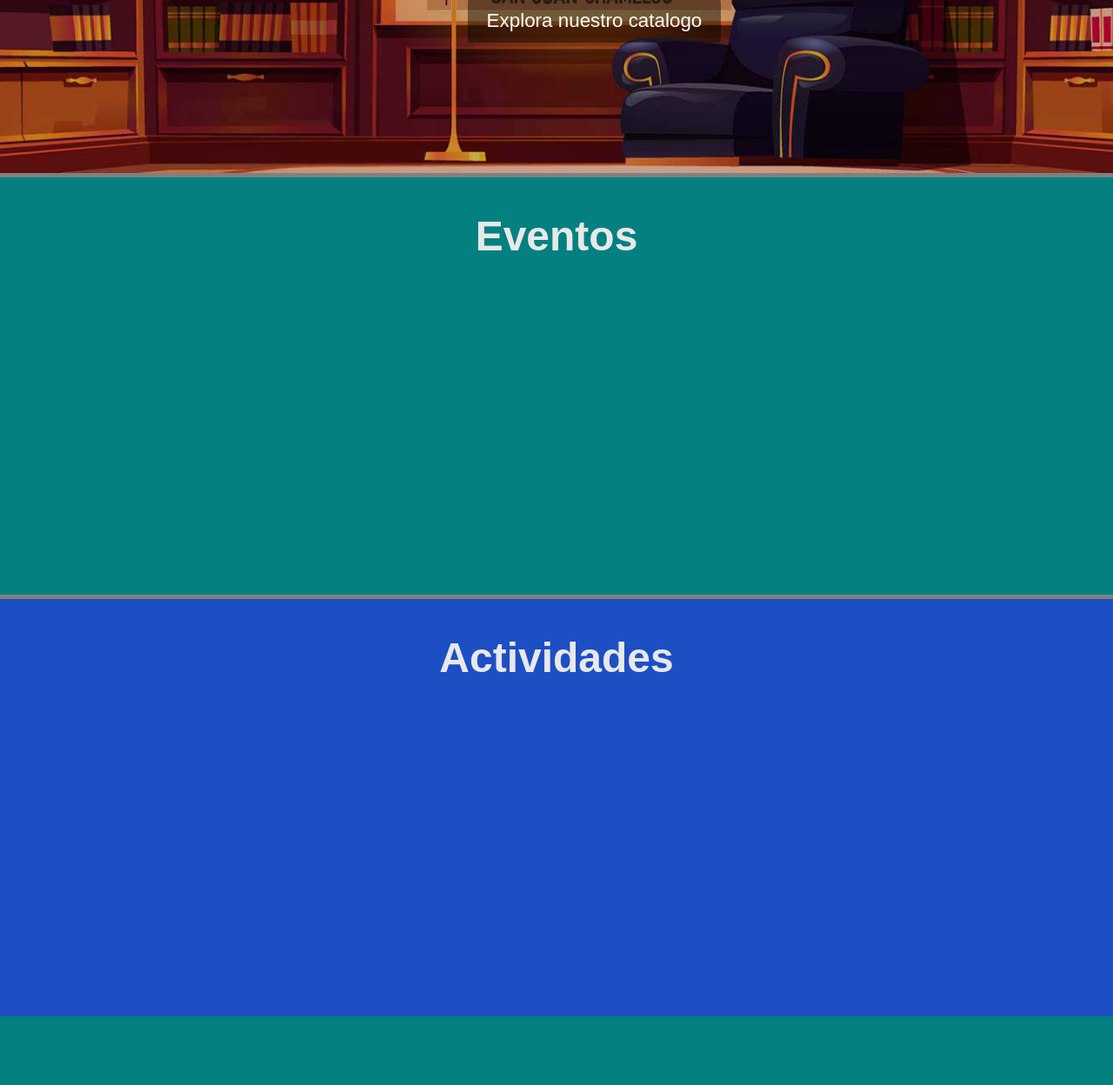
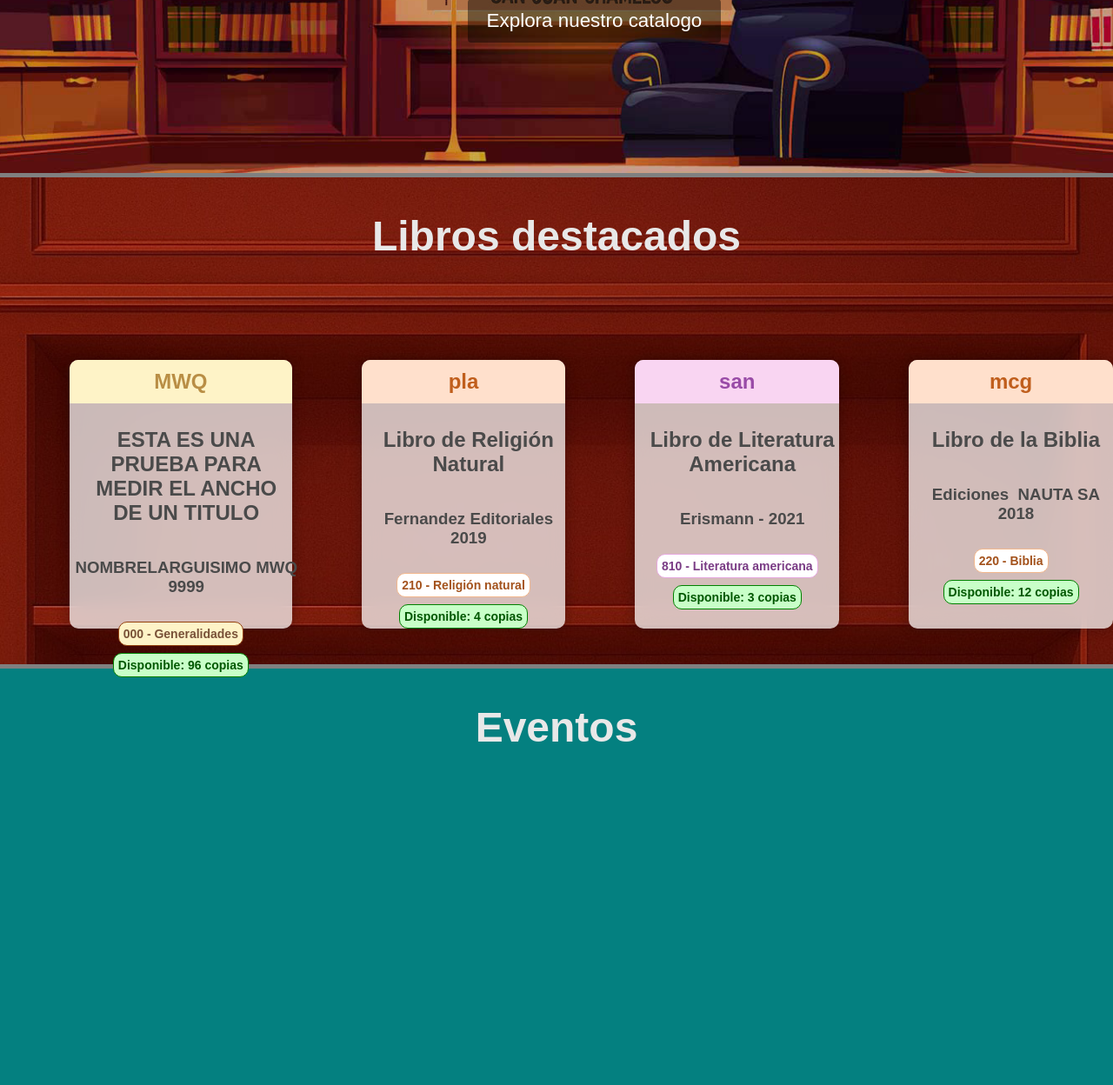
Before and after one commit to SerGioAMM/Biblioteca_V3, a Flask app: page / in a window 1280 px wide. Shown: the part 521-1769 px from the top of the page at 87% size. Before the commit the page ends 1690 px from the top, so only its background shows below. Run offline with Flask 3, Linux system fonts and the light colour scheme; data comes from the database, SQL or seed files in the repository; both versions use the stored data as it was after the commit.

Commit message:
agregado seccion de libros destacados funcional

```diff
--- a/app.py
+++ b/app.py
@@ -16,9 +16,25 @@ app.secret_key = "234_Clav3-Ant1H4ck3r$_1"
 @app.route("/", methods=["GET", "POST"])
 def inicio():
     #TODO: Idea descartada, Libros destacados, donde el libro que se presta aparecia como destacado
+    conexion = conexion_BD()
+    query = conexion.cursor()
 
+    query.execute("""select l.id_libro,count(l.id_libro) as cantidad, n.notacion, l.Titulo, a.nombre_autor, a.apellido_autor, l.ano_publicacion, sd.codigo_seccion, sd.seccion, l.numero_copias
+                    from Prestamos p
+					join libros l on p.id_libro = l.id_libro
+                    join RegistroLibros r ON r.id_libro = l.id_libro
+                    join SistemaDewey sd ON sd.codigo_seccion = r.codigo_seccion
+                    join notaciones n ON n.id_notacion = r.id_notacion
+                    join Autores a ON a.id_autor = n.id_autor
+                    group by p.id_libro
+                    order by cantidad desc
+                    limit 4;""")
+    libros_destacados = query.fetchall()
 
-    return render_template("index.html")
+    query.close()
+    conexion.close()
+
+    return render_template("index.html",libros_destacados=libros_destacados)
 
 # ----------------------------------------------------- LOGOUT ----------------------------------------------------- #
 
@@ -217,7 +233,7 @@ def libros():
     offset = (pagina - 1) * libros_por_pagina
 
     # Consulta para contar todos los libros
-    query.execute("SELECT COUNT(*) FROM Libros")
+    query.execute("select count(*) from Libros")
     total_libros = query.fetchone()[0]
     total_paginas = math.ceil(total_libros / libros_por_pagina)
 
@@ -227,12 +243,12 @@ def libros():
     query.execute("""
         select l.id_libro, Titulo, tomo, ano_publicacion, ISBN, numero_paginas, numero_copias,
                sd.codigo_seccion, sd.seccion, a.nombre_autor, a.apellido_autor, e.editorial, n.notacion
-        from Libros AS l
-        join RegistroLibros AS r ON r.id_libro = l.id_libro
-        join SistemaDewey AS sd ON sd.codigo_seccion = r.codigo_seccion
-        join notaciones AS n ON n.id_notacion = r.id_notacion
-        join Autores AS a ON a.id_autor = n.id_autor
-        join Editoriales AS e ON e.id_editorial = n.id_editorial
+        from Libros l
+        join RegistroLibros r ON r.id_libro = l.id_libro
+        join SistemaDewey sd ON sd.codigo_seccion = r.codigo_seccion
+        join notaciones n ON n.id_notacion = r.id_notacion
+        join Autores a ON a.id_autor = n.id_autor
+        join Editoriales e ON e.id_editorial = n.id_editorial
         LIMIT ? OFFSET ?
     """, (libros_por_pagina, offset))
     libros = query.fetchall()
--- a/static/estilo_inicio.css
+++ b/static/estilo_inicio.css
@@ -35,14 +35,10 @@
 
 
 
-
-
-/*
-
-/* Seccion de libros destacados
+/* Seccion de libros destacados */
 .seccion-libros-destacados{
     background-color: bisque;
-    background-image: url("/static/img/estanterias\ -\ v4.jpg");
+    background-image: url("/static/img/estanterias\ -\ v6.jpg");
     background-size: cover;
     background-position: center;
     height: 70vh;
@@ -50,22 +46,21 @@
     text-align: center;
 }
 .div-contenedor-libros-destacados{
-    display: block;
+    display:flex;
+    flex-direction: row;
     position: relative;
-    width: 45%;
     height: 65%;
     top: 17%;
 
 }
 
-/*? Contenedor que tiene los datos del libro
+/*? Contenedor que tiene los datos del libro */
 .div-libro-destacado{
     background-color: rgba(255, 255, 255, 0.721);
     backdrop-filter: blur(10px);
-    display: block;
     position: relative;
-    margin-left: 12%;
-    width: 45%;
+    margin-left: 80px;
+    width: 20%;
     height: 85%;
     border-radius: 10px;
     margin-bottom: .6rem;
@@ -82,7 +77,7 @@
     position: relative;
     display: flex;
     width: 100%;
-    height: 20%;
+    height: 16%;
     justify-content: center;
     align-items: center;
     border-top-left-radius: 10px;
@@ -90,13 +85,13 @@
     background-color: rgb(204, 204, 204);
 }
 
-/*? Textos que muestran la informacion de los libros
+/*? Textos que muestran la informacion de los libros */
 #span-info-libro-d{
     top: 20px;
     position: relative;
     align-items: center;
-    background-color: red;
-
+    display: flex;
+    flex-direction: column;
 
 }
 #span-info-libro-d h2{
@@ -106,6 +101,7 @@
 #span-info-libro-d h3{
     margin-left: 5%;
 }
+/*
 #span-info-libro-d h4{
     margin-left: 5%;
     margin-bottom: 10px;
@@ -113,13 +109,18 @@
     border-radius: 10px;
     padding: 5px;
     font-size: 14px;
+}*/
+#span-info-libro-d h5{
+    margin: 10px;
+    border-radius: 10px;
+    padding: 5px;
+    font-size: 14px;
 }
 
-/*? Textos que muestran la disponibilidad de los libros
+/*? Textos que muestran la disponibilidad de los libros */
 #span-disponibilidad-libro-d{
-    position: relative;
+
     width: 100%;
-    top: 15%;
     display: flex;
     justify-content: center;
 
@@ -132,7 +133,7 @@
 
 }
 
-/* Diferentes colores para disponible o no disponible
+/* Diferentes colores para disponible o no disponible */
 #h4-disponible{
     background-color: rgb(200, 255, 200);
     color: rgb(0, 87, 0);
@@ -142,4 +143,118 @@
     background-color: rgb(255, 200, 200);
     color: rgb(161, 0, 0);
     border: solid 1px red;
-}*/
+}
+
+
+/* Colores de las diferentes secciones */
+#h4-seccion-0 {
+    background-color: #fef3c7;
+    color: #785137;
+    border: solid 1px #92400e;
+}
+
+#h4-seccion-1 {
+    background-color: white;
+    color: #5a3e96;
+    border: solid 1px #c8aef1;
+}
+
+#h4-seccion-2 {
+    background-color: white;
+    color: #a3521c;
+    border: solid 1px #f2b78c;
+}
+
+#h4-seccion-3 {
+    background-color: white;
+    color: #1e88a8;
+    border: solid 1px #9cd4e8;
+}
+
+#h4-seccion-4 {
+    background-color: white;
+    color: #9f2459;
+    border: solid 1px #f3a9c8;
+}
+
+#h4-seccion-5 {
+    background-color: white;
+    color: #8d7102;
+    border: solid 1px #e5d280;
+}
+
+#h4-seccion-6 {
+    background-color: white;
+    color: #487143;
+    border: solid 1px #a4c5a0;
+}
+
+#h4-seccion-7 {
+    background-color: white;
+    color: #324d76;
+    border: solid 1px #a0c0e3;
+}
+
+#h4-seccion-8 {
+    background-color: white;
+    color: #7a3c85;
+    border: solid 1px #e6a8df;
+}
+
+#h4-seccion-9 {
+    background-color: white;
+    color: #564989;
+    border: solid 1px #bcb0e2;
+}
+
+
+/* Colores de la notacion deacuerdo a su seccion*/
+#h2-seccion-0 {
+    background-color: #fef3c7;
+    color: #b98e45;
+}
+
+#h2-seccion-1 {
+    background-color: #e3d0ff;
+    color: #7a55c6;
+}
+
+#h2-seccion-2 {
+    background-color: #ffe0cc;
+    color: #c05e1c;
+}
+
+#h2-seccion-3 {
+    background-color: #d0f0ff;
+    color: #1e88a8;
+}
+
+#h2-seccion-4 {
+    background-color: #ffddee;
+    color: #c02b6b;
+}
+
+#h2-seccion-5 {
+    background-color: #fff3c0;
+    color: #a28200;
+}
+
+#h2-seccion-6 {
+    background-color: #d8e7d2;
+    color: #507c4a;
+}
+
+#h2-seccion-7 {
+    background-color: #cce0f4;
+    color: #3b5c8c;
+}
+
+#h2-seccion-8 {
+    background-color: #f9d5f2;
+    color: #994ba7;
+}
+
+#h2-seccion-9 {
+    background-color: #ddd6f6;
+    color: #695aa7;
+}
--- a/templates/index.html
+++ b/templates/index.html
@@ -25,7 +25,81 @@
                 <a id="btn-catalogo" href="{{ url_for('libros') }}"> Explora nuestro catalogo </a>
             </div>
         </section>
+    <!-- SECCION LIBROS DESTACADOS -->
+    <section class="seccion-libros-destacados">
+        <h1 class="h1-titulo">Libros destacados</h1>
+        <!--select l.id_libro,count(l.id_libro) as cantidad, n.notacion, l.Titulo, a.nombre_autor,
+        a.apellido_autor, l.ano_publicacion, sd.codigo_seccion, sd.seccion, l.numero_copias-->
+        <div class="div-contenedor-libros-destacados">
+            {% for libro in libros_destacados %}
+            <div class="div-libro-destacado">
 
+                <span class="span-notacion"
+                    {% if (libro[7]|int) < 100 %}
+                        id="h2-seccion-0"
+                    {% elif (libro[7]|int) < 200 %}
+                        id="h2-seccion-1"
+                    {% elif (libro[7]|int) < 300 %}
+                        id="h2-seccion-2"
+                    {% elif (libro[7]|int) < 400 %}
+                        id="h2-seccion-3"
+                    {% elif (libro[7]|int) < 500 %}
+                        id="h2-seccion-4"
+                    {% elif (libro[7]|int) < 600 %}
+                        id="h2-seccion-5"
+                    {% elif (libro[7]|int) < 700 %}
+                        id="h2-seccion-6"
+                    {% elif (libro[7]|int) < 800 %}
+                        id="h2-seccion-7"
+                    {% elif (libro[7]|int) < 900 %}
+                        id="h2-seccion-8"
+                    {% else %}
+                        id="h2-seccion-9"
+                    {% endif %} >
+                    <h2>{{libro[2]}}</h2>
+                </span><!-- Notacion  -->
+
+                <span id="span-info-libro-d">
+                    <h2>{{libro[3]}}</h2> <!-- Titulo  -->
+                    <h3>{{libro[4]}}&nbsp;{{libro[5]}} <!-- Nombre y apellido del autor  -->
+                    {{libro[6]}} </h3> <!-- Anio de publicacion  -->
+
+                    <h5
+                        {% if (libro[7]|int) < 100 %}
+                            id="h4-seccion-0"
+                        {% elif (libro[7]|int) < 200 %}
+                            id="h4-seccion-1"
+                        {% elif (libro[7]|int) < 300 %}
+                            id="h4-seccion-2"
+                        {% elif (libro[7]|int) < 400 %}
+                            id="h4-seccion-3"
+                        {% elif (libro[7]|int) < 500 %}
+                            id="h4-seccion-4"
+                        {% elif (libro[7]|int) < 600 %}
+                            id="h4-seccion-5"
+                        {% elif (libro[7]|int) < 700 %}
+                            id="h4-seccion-6"
+                        {% elif (libro[7]|int) < 800 %}
+                            id="h4-seccion-7"
+                        {% elif (libro[7]|int) < 900 %}
+                            id="h4-seccion-8"
+                        {% else %}
+                            id="h4-seccion-9"
+                        {% endif %} >
+                        {{libro[7]}} - {{libro[8]}}
+                    </h5> <!-- Codigo de seccion + seccion  -->
+                </span>
+                {% if libro[9]|int == 1 %}
+                <span id="span-disponibilidad-libro-d"> <h4 id="h4-disponible">Disponible: {{libro[9]}} copia</h4></span>
+                {% elif libro[9]|int > 1 %}
+                <span id="span-disponibilidad-libro-d"> <h4 id="h4-disponible">Disponible: {{libro[9]}} copias</h4></span>
+                {% else %}
+                <span id="span-disponibilidad-libro-d"> <h4 id="h4-no_disponible">No disponible</h4></span>
+                {% endif %}
+            </div>
+            {% endfor %}
+    </div>
+    </section>
         <!-- SECCION Servicios -->
         <section class="seccion-servicios">
             <h1 class="h1-titulo">Eventos</h1>
```
Also changed, not shown: Data/Biblioteca_GM.db, static/img/estanterias - v6.jpg (added).
